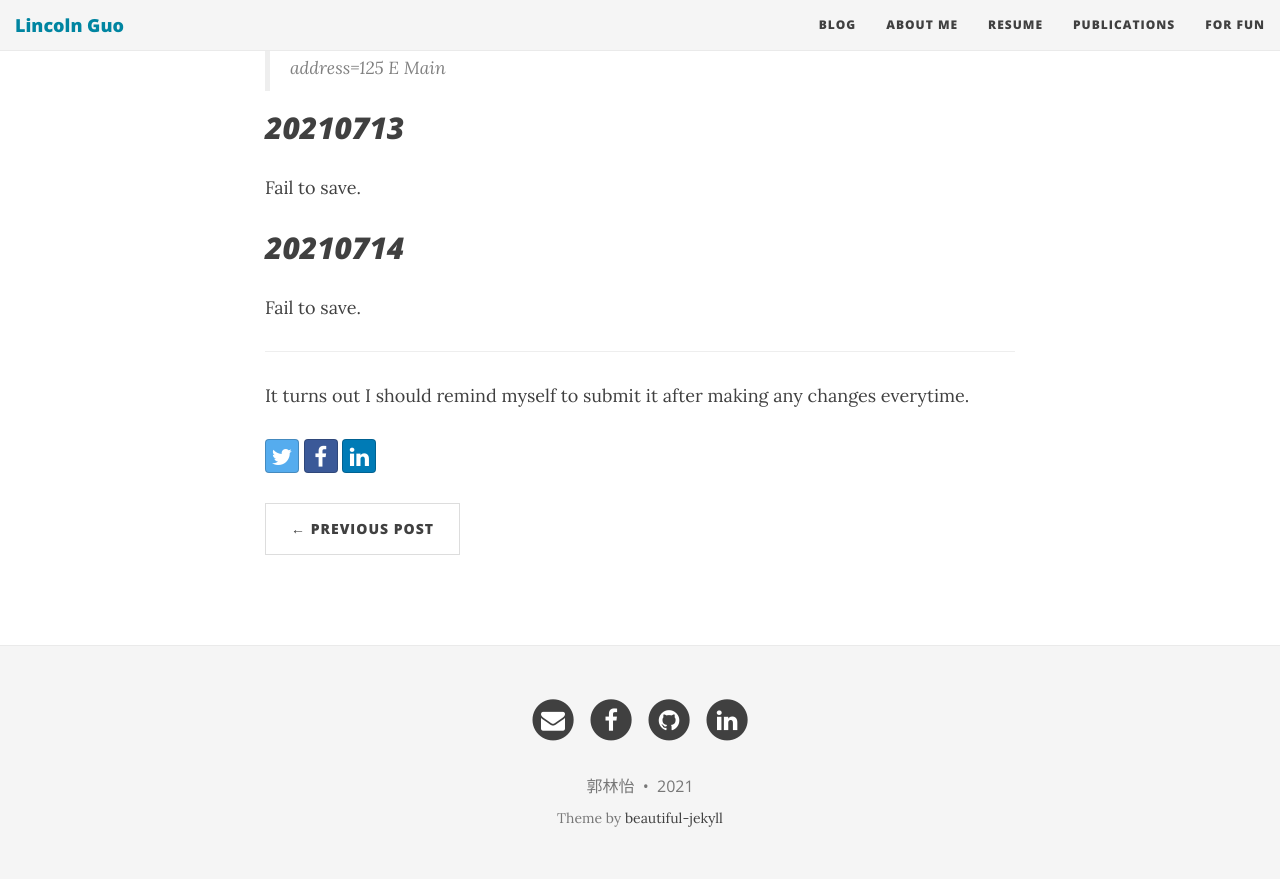
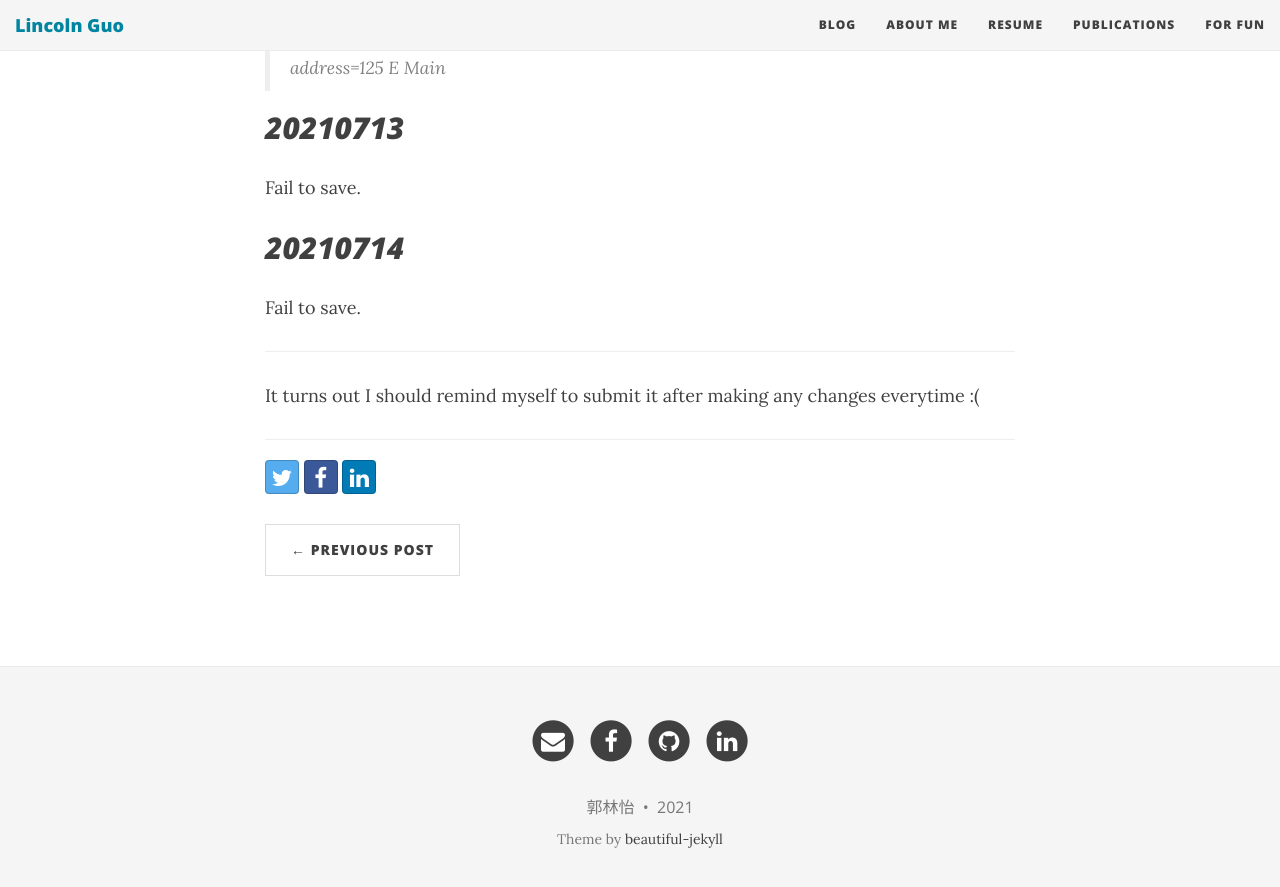
Before and after one commit to LinyiGuo96/LinyiGuo96.github.io, a Jekyll site: the page built from _posts/2021-06-16-SAS-Study-Notes-II.md, in a window 1280 px wide and 900 px high, scrolled down 11164 px. Shown: the top 887 px of the window. Built offline with Jekyll 4.4.1, drawn with Linux system fonts in a browser that asks for light colours; nearby versions of some CDN libraries; comment, search, counter and statistics services are not loaded.

```diff
--- a/_posts/2021-06-16-SAS-Study-Notes-II.md
+++ b/_posts/2021-06-16-SAS-Study-Notes-II.md
@@ -333,4 +333,6 @@ Fail to save.
 
 ------
 
-It turns out I should remind myself to submit it after making any changes everytime.
+It turns out I should remind myself to submit it after making any changes everytime :(
+
+------
```
